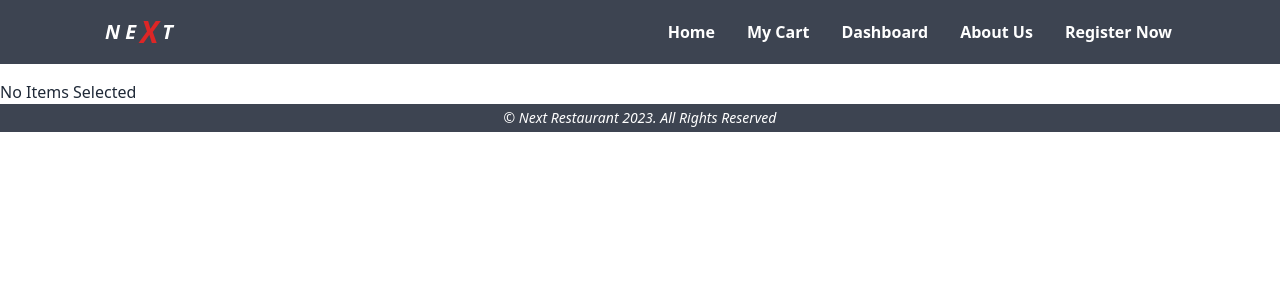
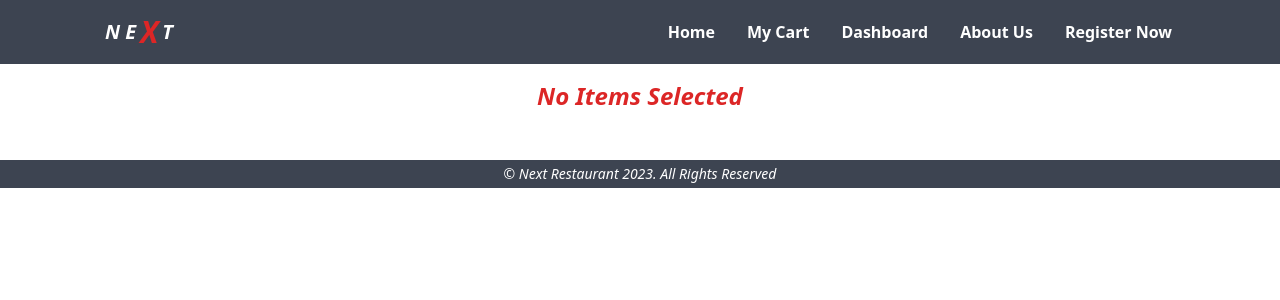
Before and after one commit to nahidahmed02/hungry-den, a Next.js app: page /cart in a window 1280 px wide. Shown: the top 300 px of the page. Built offline with nearby package versions, Linux system fonts and the light colour scheme.

Commit message:
updated ui for no selected food

```diff
--- a/components/Cart/Cart.js
+++ b/components/Cart/Cart.js
@@ -12,7 +12,7 @@ const Cart = () => {
         <section className='mt-20'>
             {!selectedFoods
                 ?
-                <p>No Items Selected</p>
+                <p className='font-bold text-center my-12 text-2xl italic text-red-600'>No Items Selected</p>
                 :
                 <section>
                     {selectedFoods.map(selectedFood => <SelectedFood
--- a/components/Cart/SelectedFood.js
+++ b/components/Cart/SelectedFood.js
@@ -6,9 +6,9 @@ const SelectedFood = ({ selectedFood, handleRemoveFromCart }) => {
 
     return (
         <section className='flex'>
-            <h1 className='mr-4'>{name}</h1>
-            <h1 className='mr-4'>{price}</h1>
-            <h1 className='mr-4'>{vat}</h1>
+            <h1 className='mr-4'>Name: {name}</h1>
+            <h1 className='mr-4'>Price: {price}</h1>
+            <h1 className='mr-4'>VAT: {vat}</h1>
             <button onClick={handleRemoveFromCart} className='btn btn-sm ml-6'>Remove</button>
         </section>
     )
```
